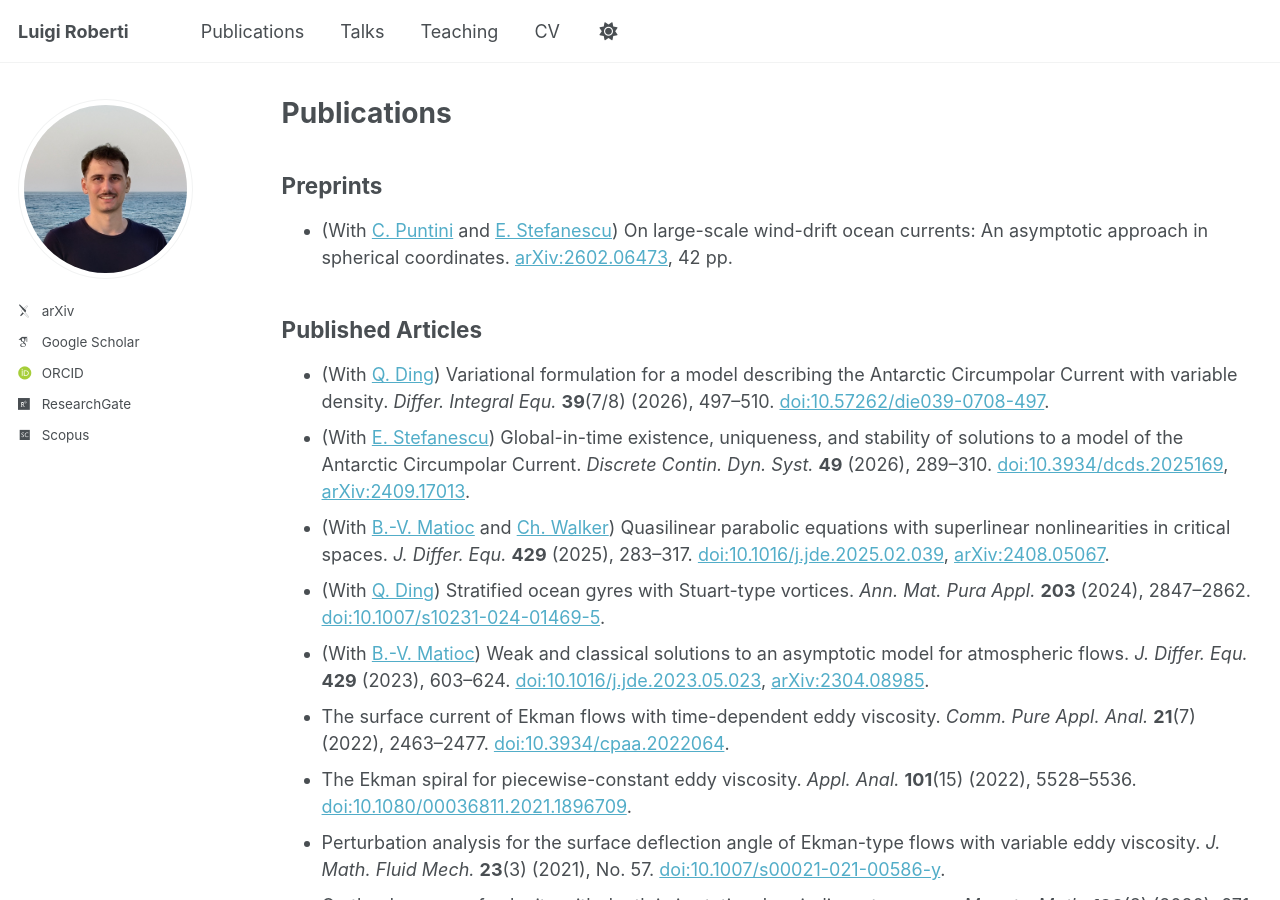
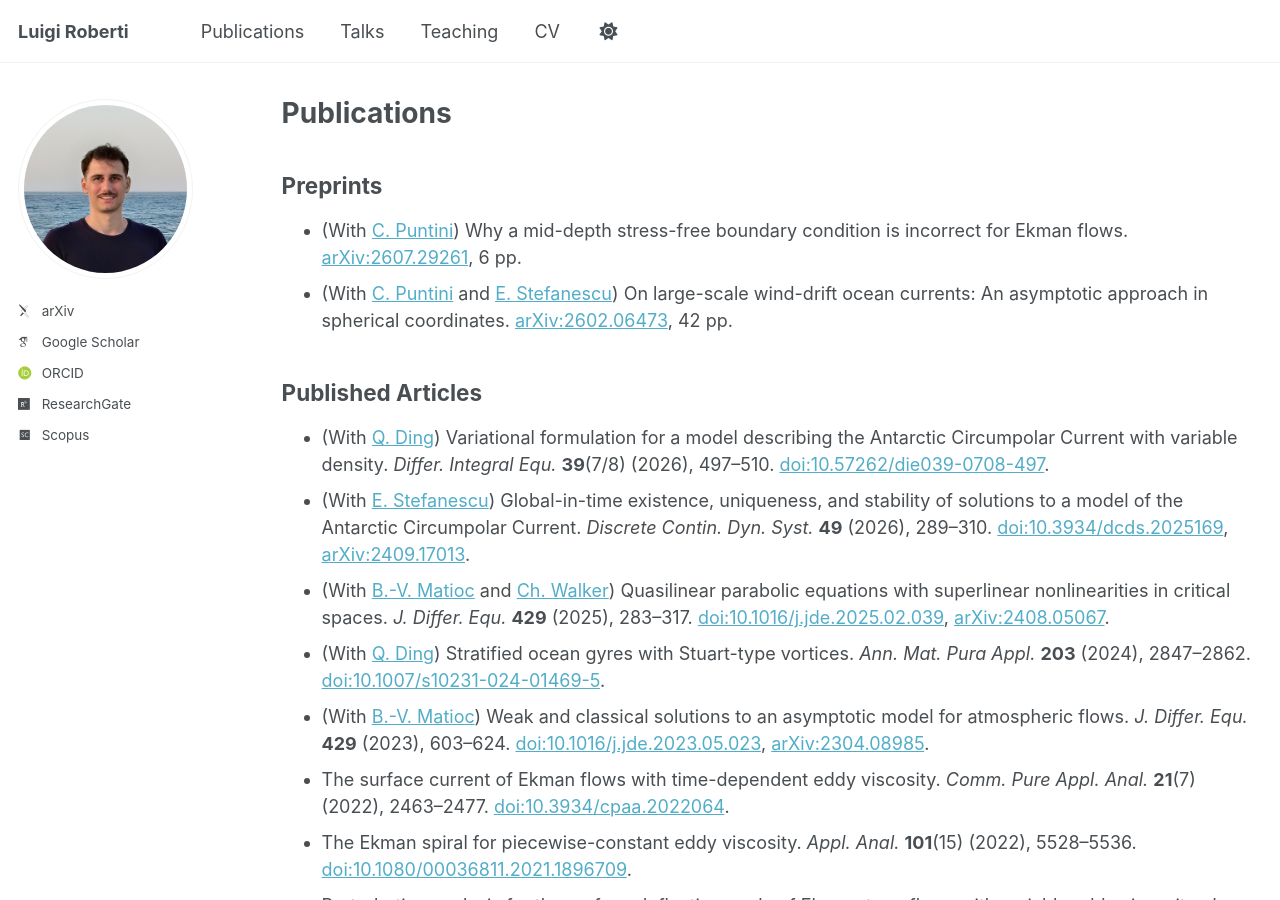
Before and after one commit to luigi-roberti/luigi-roberti.github.io, a Jekyll site: the page built from _pages/publications.md, in a window 1280 px wide and 900 px high. Built offline with Jekyll 4.4.1, drawn with Linux system fonts in a browser that asks for light colours; some web fonts are replaced; a script that is not in the unit is left out.

Commit message:
Update publications.md

```diff
--- a/_pages/publications.md
+++ b/_pages/publications.md
@@ -11,6 +11,7 @@ redirect_from:
 
 Preprints
 ------
+* (With [C. Puntini](https://ucrisportal.univie.ac.at/de/persons/christian-puntini/){:target="_blank",rel="noopener"}) Why a mid-depth stress-free boundary condition is incorrect for Ekman flows. [arXiv:2607.29261](https://arxiv.org/abs/2607.29261){:target="_blank",rel="noopener"}, 6 pp.
 * (With [C. Puntini](https://ucrisportal.univie.ac.at/de/persons/christian-puntini/){:target="_blank",rel="noopener"} and [E. Stefanescu](https://www.math.tugraz.at/~stefanescu/){:target="_blank",rel="noopener"}) On large-scale wind-drift ocean currents: An asymptotic approach in spherical coordinates. [arXiv:2602.06473](https://arxiv.org/abs/2602.06473){:target="_blank",rel="noopener"}, 42 pp.
 
 
```
